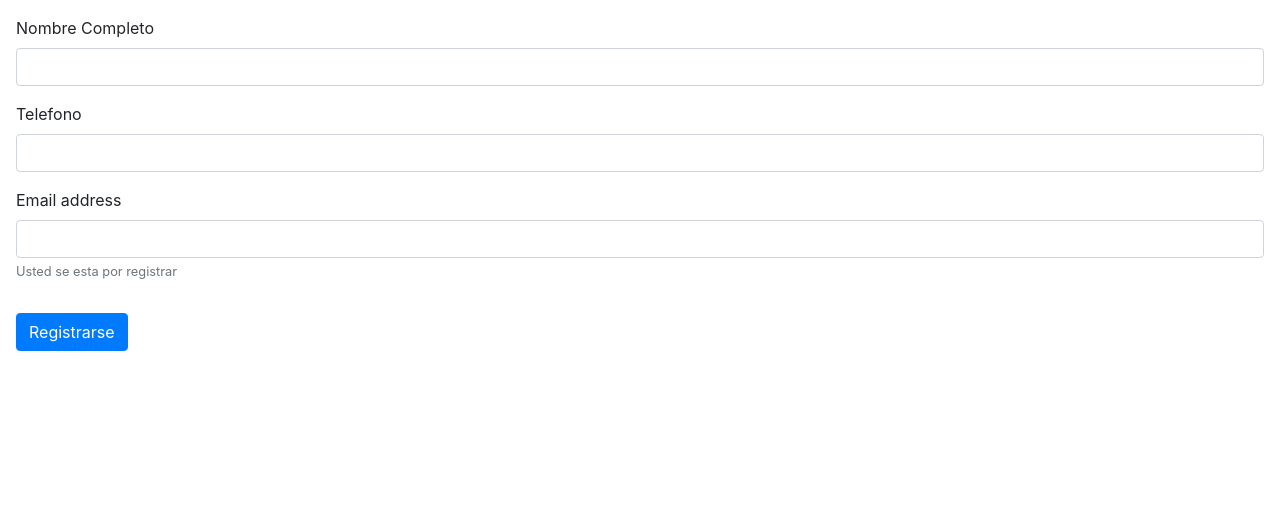
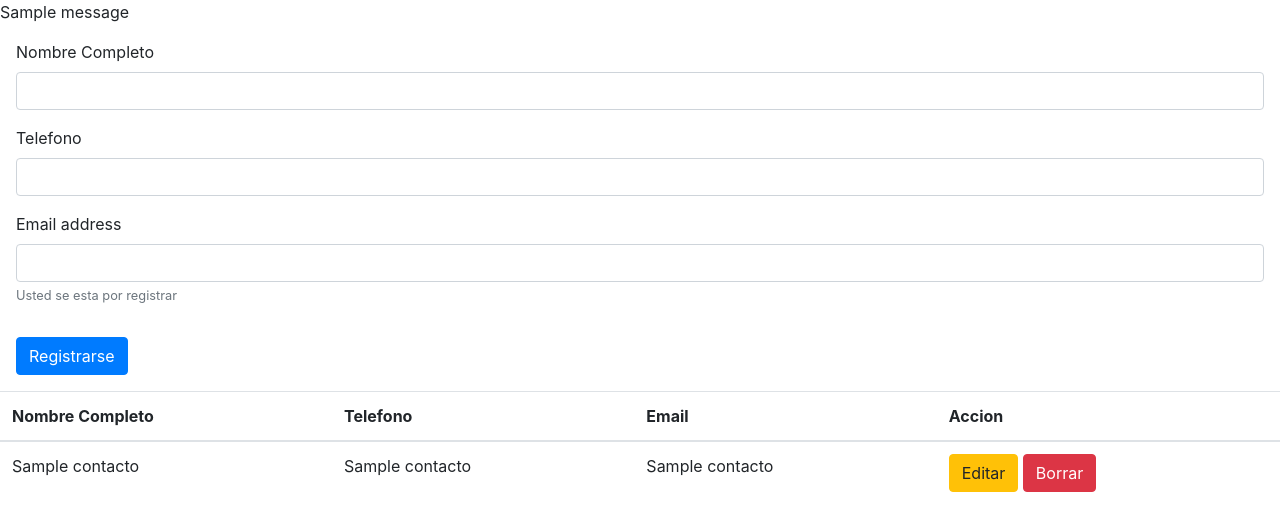
Before and after one commit to santiagotcl/proyectoapp, a Flask app: template templates/index.html in a window 1280 px wide. Shown: the top 531 px of the page. Run offline with Flask 2, Linux system fonts and the light colour scheme; the template is opened without the code that fills it: most values are stand-ins (such as "Sample title", 1, 10 or a date in 2020); one stand-in notice (Sample message) is shown; some libraries are stand-ins or nearby versions.

Commit message:
proyecto terminado

```diff
--- a/App.py
+++ b/App.py
@@ -1,8 +1,9 @@
-from flask import Flask, render_template, request
+from flask import Flask, render_template, request, url_for, redirect, flash
 from flask_mysqldb import MySQL
 
 app=Flask(__name__)
 
+#MYSQL conexion
 app.config["MYSQL_HOST"] = "localhost"
 app.config["MYSQL_USER"] = "root"
 app.config["MYSQL_PASSWORD"] = "password"
@@ -10,11 +11,18 @@ app.config["MYSQL_DB"] = "prubaflask" #le pido que se conecte a la base de datos
 #cuando pongo el puerto no anda
 mysql = MySQL(app)
 
+#iniciamos sesion(guarda datos en una memoria para luego usarlos)
+app.secret_key="mysecretkey"
+
+
 #en templates guardo todo lo que se ve
 
 @app.route("/")
 def index():
-    return render_template("index.html")
+    cur = mysql.connection.cursor()
+    cur.execute("SELECT * FROM contacts")
+    data = cur.fetchall()
+    return render_template("index.html", contactos=data) #mando a renderizar una pagina html
 
 @app.route("/add_contact", methods=['POST'])
 def add_contact():
@@ -25,11 +33,59 @@ def add_contact():
         print(nombre)
         print(email)
         print(telefono)
-        cur = mysql.connection.cursor()
+        cur = mysql.connection.cursor() #me conecto con la BDD
         cur.execute("INSERT INTO contacts (nombre,telefono,email) VALUES (%s, %s, %s)",
-        (nombre, telefono, email))
-        mysql.connection.commit()
-        return "contacto añadido"
+        (nombre, telefono, email)) #hago la consulta SQL
+        mysql.connection.commit() #guardo los cambios
+        flash("contacto agregado satifactoriamente") #envia mesajes entre vistas
+        return redirect(url_for("index")) #hago que se vuelva a cargar index.html al agregar un contacto
+
+
+@app.route("/borrar/<string:id>")#recibo un parametro tipo string
+def borrar_contacto(id):
+    cur = mysql.connection.cursor()
+    cur.execute("DELETE FROM contacts WHERE id = " + id )
+    mysql.connection.commit() #guardo los cambios
+    flash("contacto eliminado satifactoriamente") #envia mesajes entre vistas
+    return redirect(url_for("index"))
+
+
+
+@app.route("/editar/<id>")
+def agregar_contacto(id):
+    cur = mysql.connection.cursor()
+    cur.execute("SELECT * FROM contacts WHERE ID = " + id )
+    data = cur.fetchall()
+    print(data[0])
+    flash("contacto editado satisfactoriamente") #envia mesajes entre vistas
+    return render_template("editar-contacto.html", contacto=data[0])
+
+
+@app.route("/actualizar/<id>", methods=["POST"])
+def act(id):
+    if request.method == "POST":
+        nombre = request.form["nombre"]
+        telefono = request.form["telefono"]
+        email = request.form["email"]
+        print(nombre)
+        print(email)
+        print(telefono)
+        cur = mysql.connection.cursor() #me conecto con la BDD
+        cur.execute("""
+                    UPDATE contacts
+                    SET nombre = %s,
+                    telefono = %s,
+                    email = %s
+                    WHERE id=%s
+        """,(nombre, telefono, email,id)) #hago la consulta SQL
+        mysql.connection.commit() #guardo los cambios
+        flash("contacto modificado satifactoriamente") #envia mesajes entre vistas
+        return redirect(url_for("index")) #hago que se vuelva a cargar index.html al agregar un contacto
+
+
 
 if __name__ == "__main__":
-    app.run(port = 3000, debug = True)
+    app.run(port = 3000, debug = True) #hacemos que se refresque solo
+
+
+    #flask usa un motor de plantilla, no es html puro, tiene otras cosillas
--- a/templates/index.html
+++ b/templates/index.html
@@ -3,11 +3,19 @@
 <head>
     <meta charset="UTF-8">
     <meta name="viewport" content="width=device-width, initial-scale=1.0">
-    <title>pruebla flask</title>
-    <link rel="stylesheet" href="./bootstrap.css" />
+    <title>prueba flask</title>
+    <link rel="stylesheet" href="https://stackpath.bootstrapcdn.com/bootstrap/4.5.0/css/bootstrap.min.css" integrity="sha384-9aIt2nRpC12Uk9gS9baDl411NQApFmC26EwAOH8WgZl5MYYxFfc+NcPb1dKGj7Sk" crossorigin="anonymous">
 </head>
 
 <body>
+    {% with messages = get_flashed_messages() %}
+    {% if messages %}
+    {% for message in messages %}
+        <p>{{message}}</p>
+    {% endfor %}
+    {% endif %}
+    {% endwith %}
+
 
     <form action="/add_contact" method="POST">
         <div class="form-group" style="margin: 1rem;">
@@ -27,5 +35,34 @@
       </form>
 
 
+    <table class="table">
+            <thead>
+            <tr>
+                <th scope="col">Nombre Completo</th>
+                <th scope="col">Telefono</th>
+                <th scope="col">Email</th>
+                <th scope="col">Accion</th>
+            </tr>
+            </thead>
+        <tbody>
+            {% for contacto in contactos %}
+                <tr>
+                    <td>{{contacto.1}}</td>
+                    <td>{{contacto.2}}</td>
+                    <td>{{contacto.3}}</td>
+                    <td>
+                        <a href="/editar/{{contacto.0}}"><button type="button" class="btn btn-warning" >Editar</button></a>
+
+                        <a href="/borrar/{{contacto.0}}"><button type="button" class="btn btn-danger">Borrar</button></a>
+
+
+                    </td>
+                </tr>
+            {%endfor%}
+        </tbody>
+    </table>
+
+
+
 </body>
 </html>
```
Also changed, not shown: templates/editar-contacto.html (added, +34 -0 lines).
